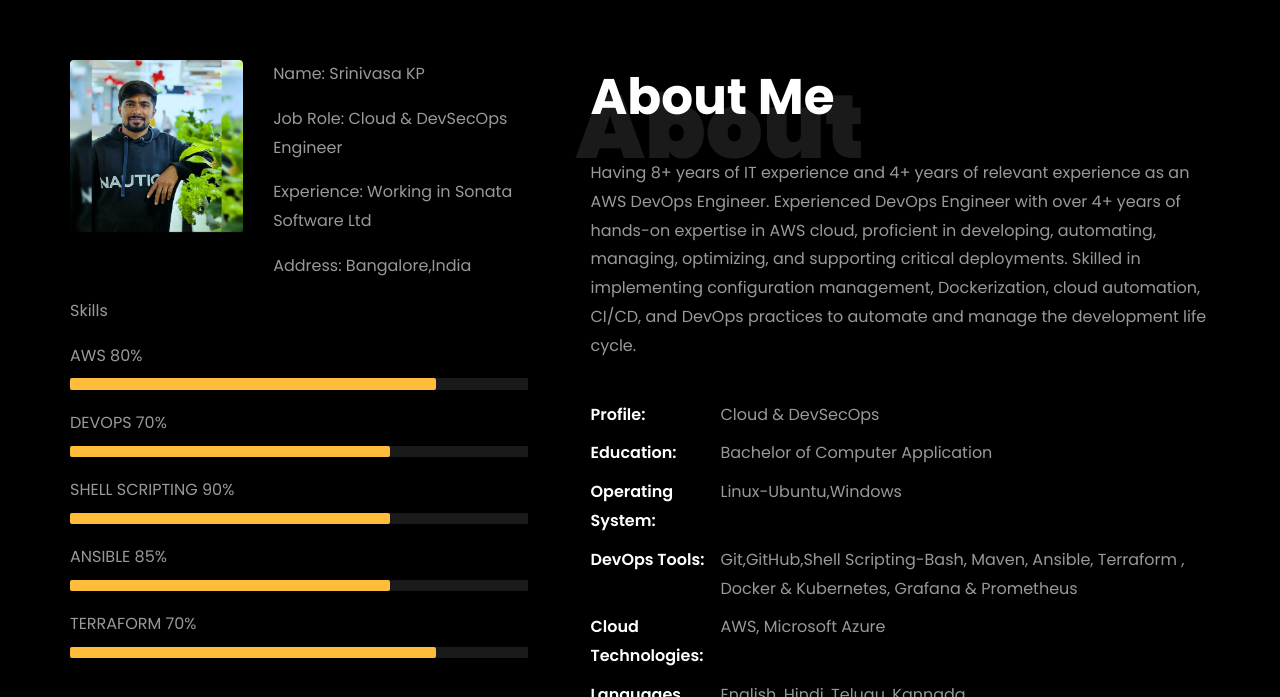
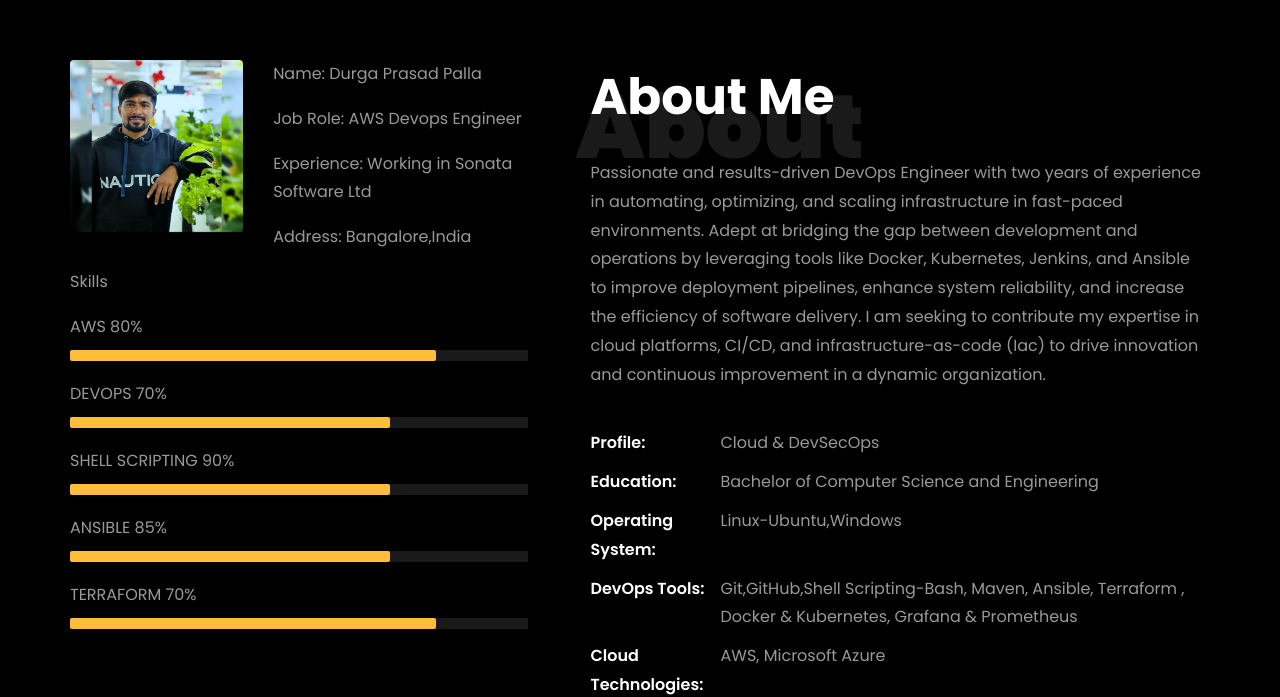
Before and after one commit to durgaprasadpalla/Prasadprofile, a plain HTML site: page index.html in a window 1280 px wide. Shown: the part 802-1499 px from the top of the page. Drawn offline with Linux system fonts and the light colour scheme; files whose address does not match are found by name.

Commit message:
Update index.html

```diff
--- a/index.html
+++ b/index.html
@@ -218,8 +218,8 @@
 									<!-- Details next to profile image -->
 									<div class="col-sm-6 col-md-7">
 									  <div class="about-info">
-										<p><span class="title-s">Name: </span> <span>Srinivasa KP</span></p>
-										<p><span class="title-s">Job Role: </span> <span>Cloud & DevSecOps Engineer</span></p>
+										<p><span class="title-s">Name: </span> <span>Durga Prasad Palla</span></p>
+										<p><span class="title-s">Job Role: </span> <span>AWS Devops Engineer</span></p>
 										<p><span class="title-s">Experience: </span> <span>Working in Sonata Software Ltd</span></p>
 										<p><span class="title-s">Address: </span> <span>Bangalore,India</span></p>
 									  </div>
@@ -269,11 +269,11 @@
 								<h1 class="big">About</h1>
 								<h2 class="mb-4">About Me</h2>
 
-								<p>Having 8+ years of IT experience and 4+ years of relevant experience as an AWS DevOps Engineer. Experienced DevOps Engineer with over 4+ years of hands-on expertise in AWS cloud, proficient in developing, automating, managing, optimizing, and supporting critical deployments. Skilled in implementing configuration management, Dockerization, cloud automation, CI/CD, and DevOps practices to automate and manage the development life cycle. </p>
+								<p>Passionate and results-driven DevOps Engineer with two years of experience in automating, optimizing, and scaling infrastructure in fast-paced environments. Adept at bridging the gap between development and operations by leveraging tools like Docker, Kubernetes, Jenkins, and Ansible to improve deployment pipelines, enhance system reliability, and increase the efficiency of software delivery. I am seeking to contribute my expertise in cloud platforms, CI/CD, and infrastructure-as-code (Iac) to drive innovation and continuous improvement in a dynamic organization.</p>
 								<ul class="about-info mt-4 px-md-0 px-2">
 									<li class="d-flex"><span>Profile:</span> <span>Cloud &amp; DevSecOps</span></li>
 									<!-- < claliss="d-flex"><span>Domain:</span> <span>Retail, Ecommerce, BFSI &amp; Digital Marketing</span></li> -->
-									<li class="d-flex"><span>Education:</span> <span>Bachelor of Computer Application </span></li>
+									<li class="d-flex"><span>Education:</span> <span>Bachelor of Computer Science and Engineering</span></li>
 									<li class="d-flex"><span>Operating System:</span> <span>Linux-Ubuntu,Windows</span></li>
 									<li class="d-flex"><span>DevOps Tools:</span> <span>Git,GitHub,Shell Scripting-Bash, Maven, Ansible, Terraform , Docker & Kubernetes, Grafana & Prometheus </span></li>
 									<li class="d-flex"><span>Cloud Technologies:</span> <span>AWS, Microsoft Azure </span></li>
```
